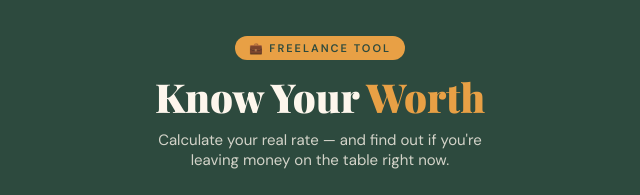
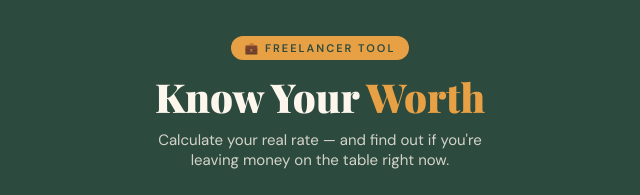
Before and after one commit to vizanne/Freelancer-Rate-Calculator, a plain HTML site: page index.html in a window 1280 px wide. Shown: the top 195 px of the page, 320-960 px from the left. Drawn offline with nearby package versions, Linux system fonts and the light colour scheme.

Commit message:
Add files via upload

```diff
--- a/index.html
+++ b/index.html
@@ -157,7 +157,7 @@
 <body>
 
 <header>
-  <div class="tag">💼 Freelance Tool</div>
+  <div class="tag">💼 Freelancer Tool</div>
   <h1>Know Your <span>Worth</span></h1>
   <p>Calculate your real rate — and find out if you're leaving money on the table right now.</p>
 </header>
```
